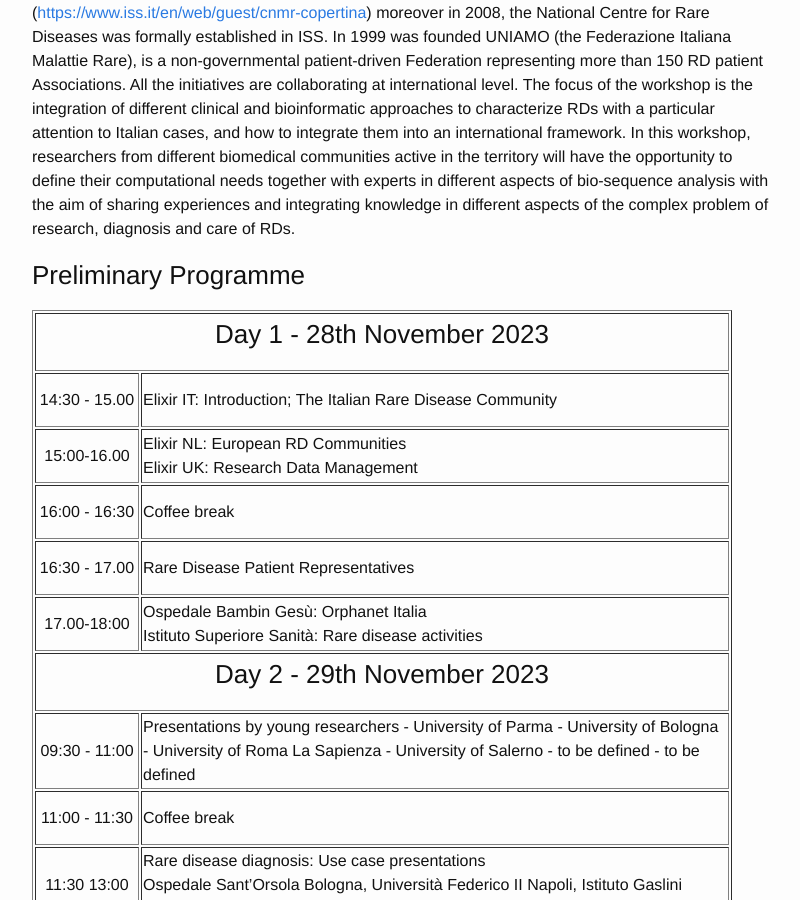
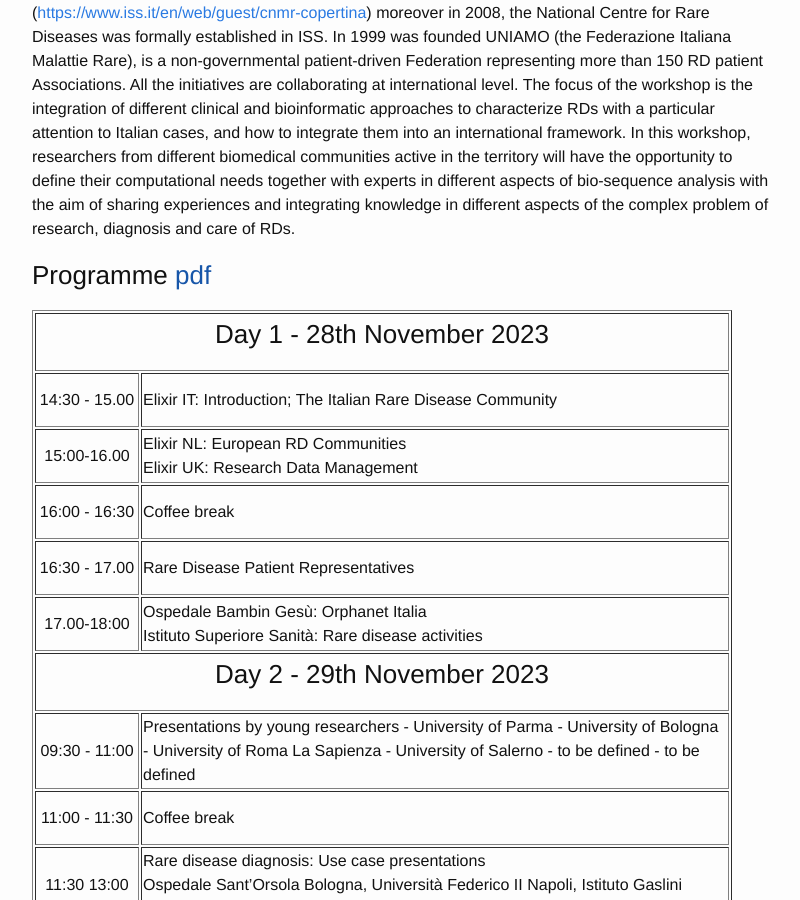
Before and after one commit to ELIXIR-IIB-training/website, a Jekyll site: the page built from _posts/2023-11-28-Workshop_RD.md, in a window 1280 px wide and 900 px high, scrolled down 1360 px. Shown: the whole window, without its empty margins (238-1038 px from the left). Built offline with Jekyll 4.4.1, drawn with Linux system fonts in a browser that asks for light colours.

Commit message:
Update 2023-11-28-Workshop_RD.md

```diff
--- a/_posts/2023-11-28-Workshop_RD.md
+++ b/_posts/2023-11-28-Workshop_RD.md
@@ -47,7 +47,7 @@ The ELIXIR Italy community interested in Rare Diseases (RDs) has the main goal o
 
 
 
-### Preliminary Programme
+### Programme [pdf]()
 <table border="1" width="700">
   <tr>
     <td colspan="4" align="center"><h3> Day 1 - 28th November 2023</h3></td>
```
